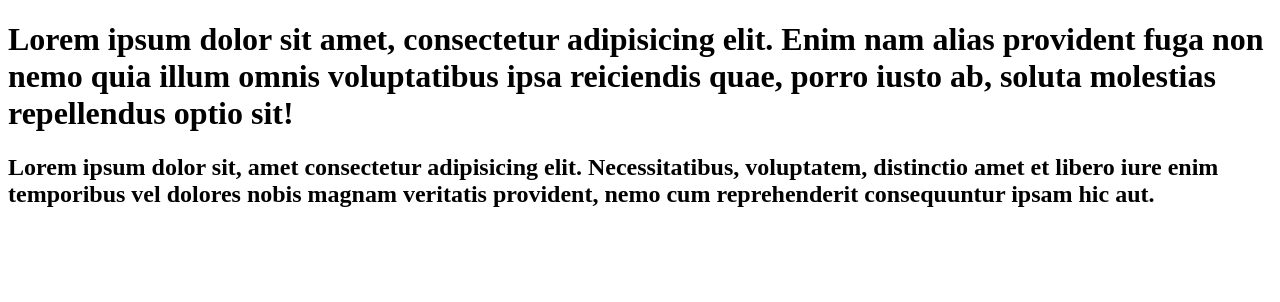
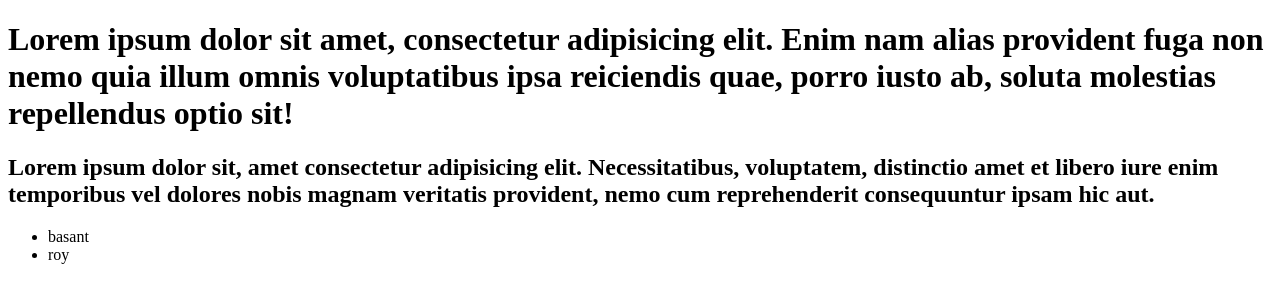
Before and after one commit to Basant711/learn-git, a plain HTML site: page index.html in a window 1280 px wide. Drawn offline with Linux system fonts and the light colour scheme.

Commit message:
add a list

```diff
--- a/index.html
+++ b/index.html
@@ -9,5 +9,9 @@
     <h1>Lorem ipsum dolor sit amet, consectetur adipisicing elit. Enim nam alias provident fuga non nemo quia illum omnis voluptatibus ipsa reiciendis quae, porro iusto ab, soluta molestias repellendus optio sit!
     </h1>
     <h2>Lorem ipsum dolor sit, amet consectetur adipisicing elit. Necessitatibus, voluptatem, distinctio amet et libero iure enim temporibus vel dolores nobis magnam veritatis provident, nemo cum reprehenderit consequuntur ipsam hic aut.</h2>
+    <ul>
+        <li>basant</li>
+        <li>roy</li>
+    </ul>
 </body>
 </html>
```
